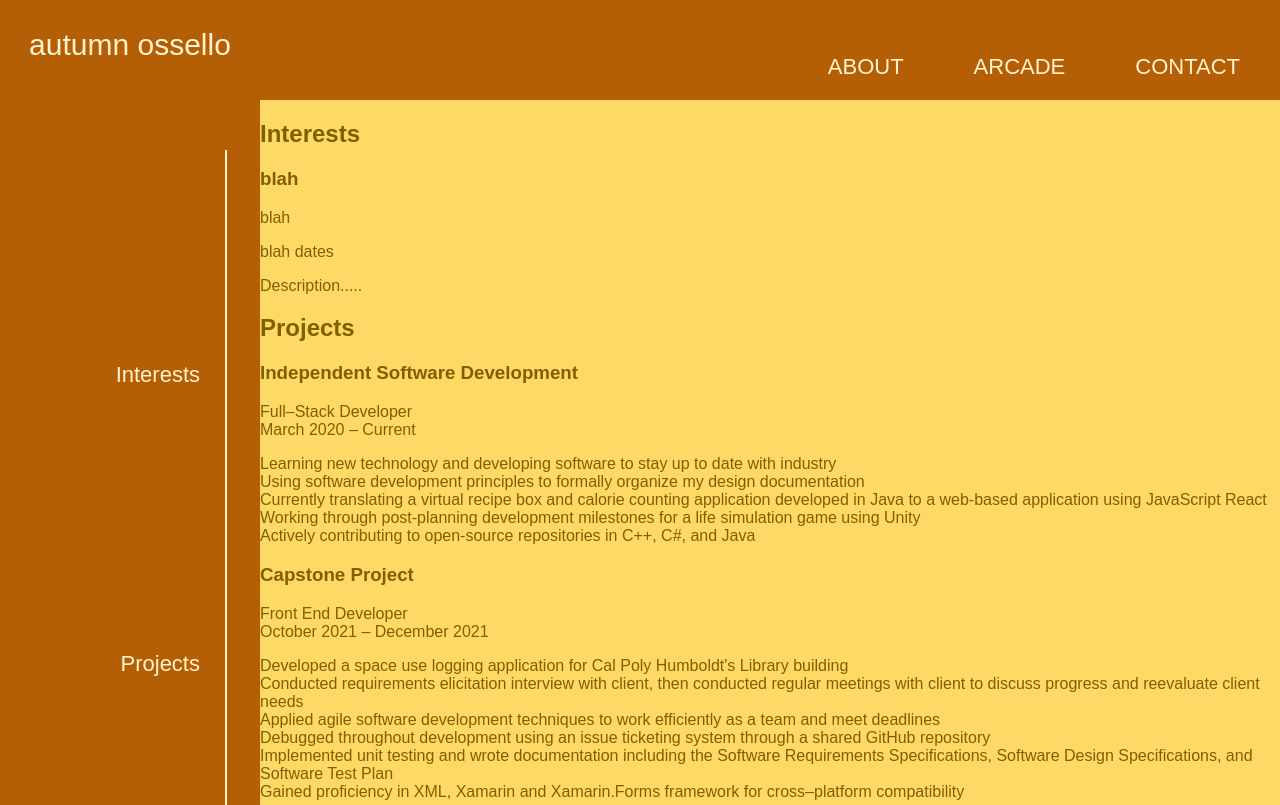
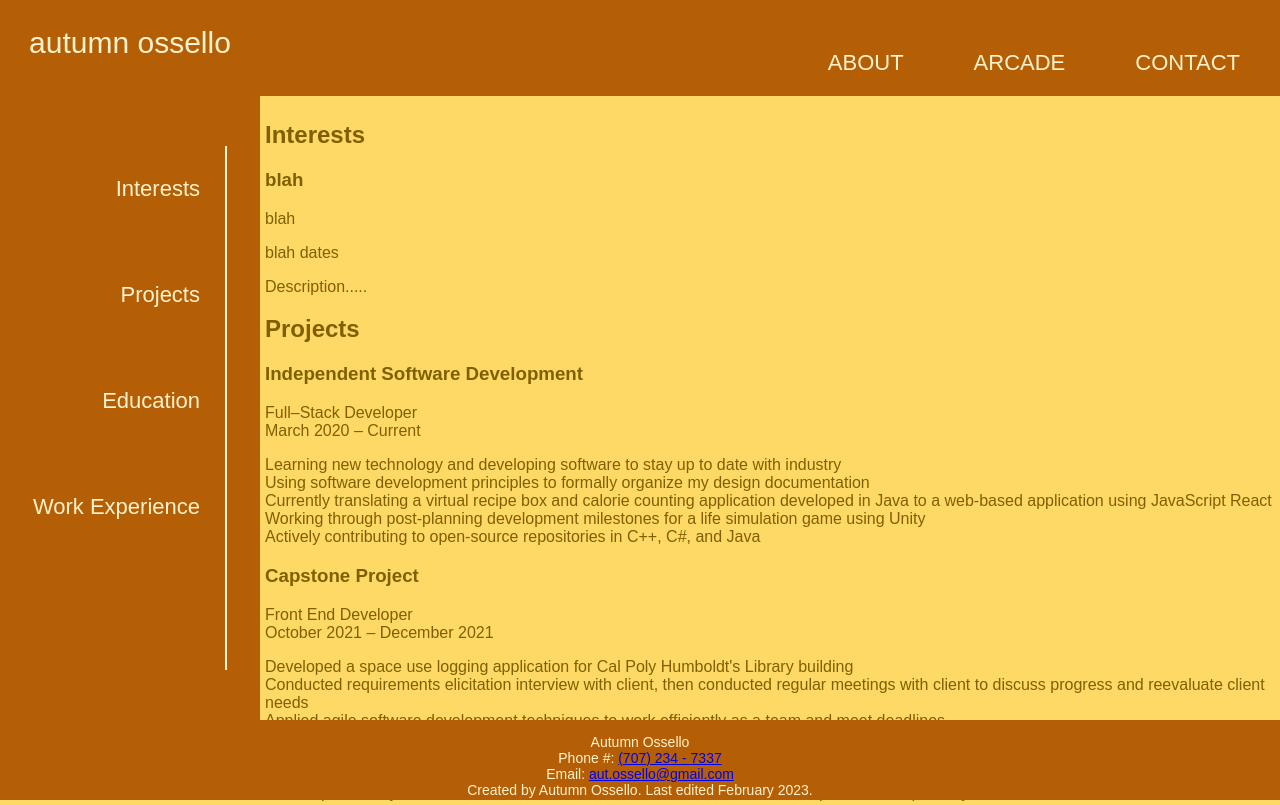
Before and after one commit to AutumnO/PortfolioWebsite, a plain HTML site: page index.html in a window 1280 px wide. Shown: the top 805 px of the page. Drawn offline with Linux system fonts and the light colour scheme.

Commit message:
Changed header, footer, and side bar to fixed positioning

```diff
--- a/index.html
+++ b/index.html
@@ -155,7 +155,7 @@
 
         </main>
         <footer>
-            <p class="footer">
+            <p>
                 Autumn Ossello</br>
                 Phone #: <a href="tel:7072347337">(707) 234 - 7337</a></br>
                 Email: <a href="mailto:aut.ossello@gmail.com">aut.ossello@gmail.com</a></br>
--- a/styles/main.css
+++ b/styles/main.css
@@ -4,7 +4,10 @@
     --color-text-light: #FFF2CC; /* alt: #F9E79F or #FFF2CC or #FCF3CF*/
     --color-text-dark: #7f6000;
 
-    --width-columns: 260px auto;
+    --height-header: 12dvh;
+    --height-footer: 10dvh;
+    --height-sidebar: calc(100% - var(--height-header) - var(--height-footer));
+    --width-sidebar: 260px;
 
     --font-family-body: Arial, sans-serif;
 
@@ -16,31 +19,28 @@
 
 html {
     box-sizing: border-box;
-    background-color: var(--color-primary);
+    background-color: var(--color-secondary);
     font-family: var(--font-family-body);
     font-size: var(--font-size-body);
     color: var(--color-text-dark);
 }
 
 body {
-    display: grid;
-    grid-template-columns: var(--width-columns);
-    grid-template-rows: 100px auto 75px;
-    grid-template-areas:
-        "header header"
-        "side-nav main"
-        "footer footer";
-    margin: 0px;
+    margin: 0;
 }
 
 
 /* HEADER */
 
 header {
-    grid-area: header;
+    position: fixed;
+    top: 0px;
+    left: 0px;
     display: grid;
-    grid-template-columns: var(--width-columns);
-    height: 100%;
+    grid-template-columns: var(--width-sidebar) auto;
+    width: 100%;
+    height: var(--height-header);
+    background-color: var(--color-primary);
 }
 
 header > h1 {
@@ -59,7 +59,7 @@ header > h1 {
     flex-wrap: wrap;
     padding: 5px 40px 20px 40px;
     margin: 0px;
-    height: 75px;
+    height: calc(var(--height-header) - 25px);
     justify-content: flex-end;
     align-items: flex-end;
     gap: 5px 70px;
@@ -77,10 +77,14 @@ header > h1 {
 /* SIDE NAVIGATION BAR */
 
 #side-nav {
-    grid-area: side-nav;
+    position: fixed;
+    left: 0;
+    bottom: var(--height-footer);
     display: grid;
     grid-template-columns: auto 60px;
-    grid-template-rows: auto;
+    width: var(--width-sidebar);
+    height: var(--height-sidebar);
+    background-color: var(--color-primary);
     font-size: var(--font-size-subheadings);
 }
 
@@ -106,12 +110,19 @@ header > h1 {
 /* MAIN CONTENT */
 
 main {
-    grid-area: main;
-    background-color: var(--color-secondary);
+    width: calc(100% - var(--width-sidebar) - 10px);
+    height: calc(100% - var(--height-header) - var(--height-footer));
+    margin: var(--height-header) 0 var(--height-footer) var(--width-sidebar);
+    padding: 5px; /* change value in width if this is changed */
 }
 
-.footer {
-    grid-area: footer;
+footer {
+    position: fixed;
+    bottom: 0;
+    left: 0;
+    width: 100%;
+    height: var(--height-footer);
+    background-color: var(--color-primary);
     font-size: 14px;
     text-align: center;
     color: var(--color-text-light);
```
